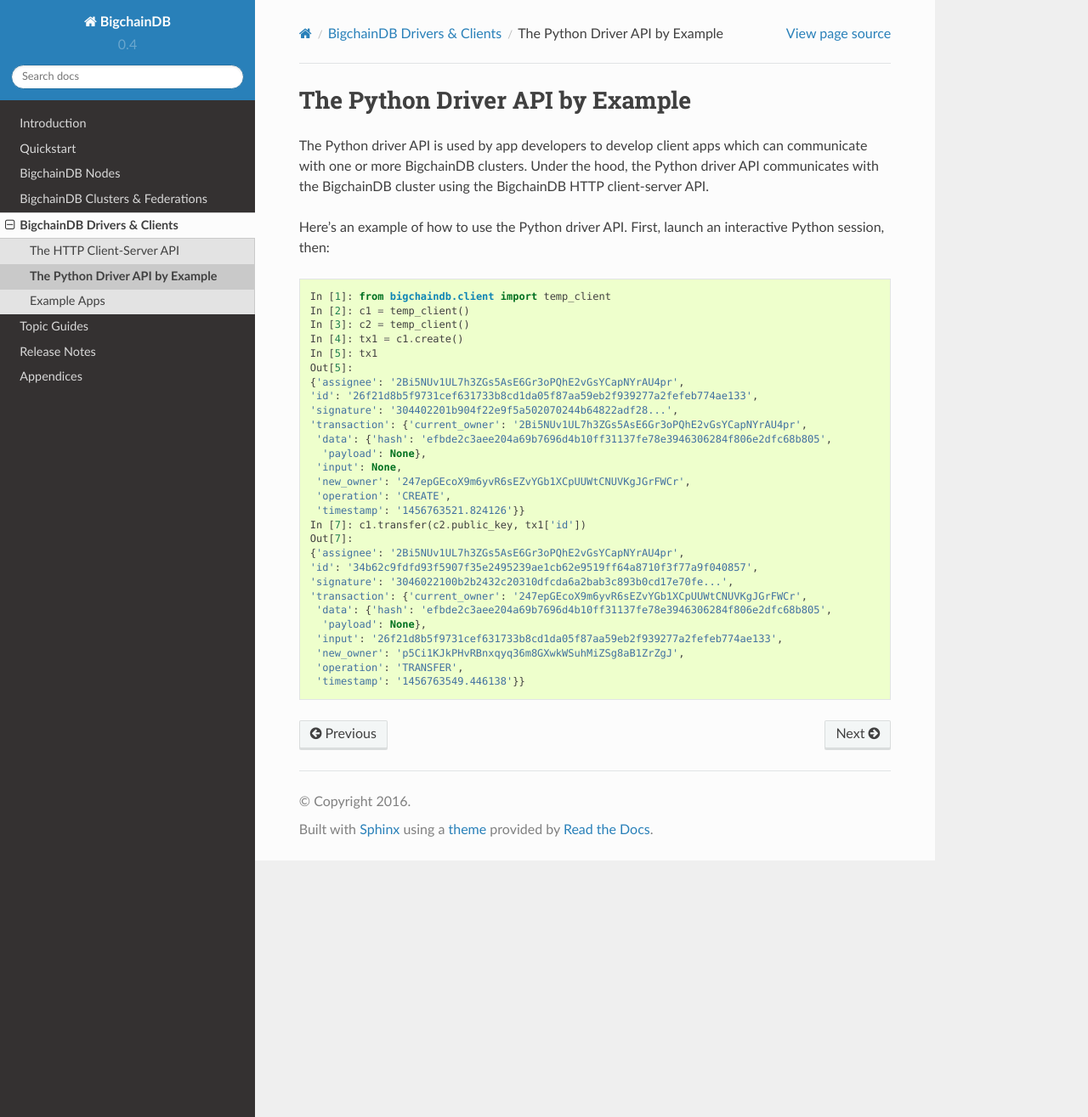
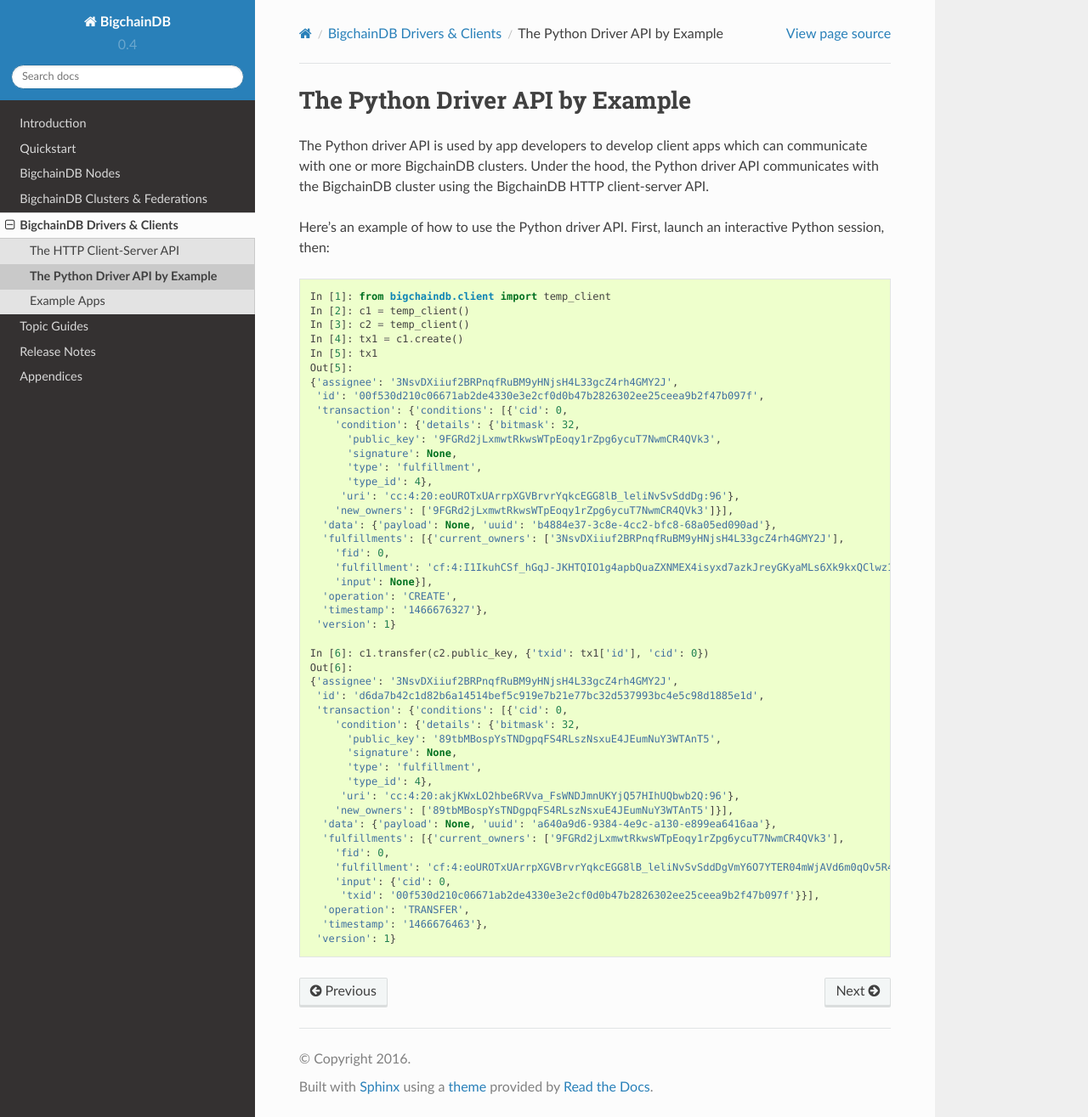
Before and after one commit to thematerials-network/bigchaindb-node, a Sphinx documentation site: the page built from bigchaindb/docs/source/drivers-clients/python-driver-api-examples.md, in a window 1280 px wide and 1315 px high. Shown: the whole window at 85% size. Built offline with Sphinx 7.4.7 and the Read the Docs theme 2.0.0, drawn with Linux system fonts in a browser that asks for light colours.

Commit message:
Docs: updated 'The Python Driver API by Example'

````diff
--- a/bigchaindb/docs/source/drivers-clients/python-driver-api-examples.md
+++ b/bigchaindb/docs/source/drivers-clients/python-driver-api-examples.md
@@ -10,26 +10,44 @@ In [3]: c2 = temp_client()
 In [4]: tx1 = c1.create()
 In [5]: tx1
 Out[5]:
-{'assignee': '2Bi5NUv1UL7h3ZGs5AsE6Gr3oPQhE2vGsYCapNYrAU4pr',
-'id': '26f21d8b5f9731cef631733b8cd1da05f87aa59eb2f939277a2fefeb774ae133',
-'signature': '304402201b904f22e9f5a502070244b64822adf28...',
-'transaction': {'current_owner': '2Bi5NUv1UL7h3ZGs5AsE6Gr3oPQhE2vGsYCapNYrAU4pr',
- 'data': {'hash': 'efbde2c3aee204a69b7696d4b10ff31137fe78e3946306284f806e2dfc68b805',
-  'payload': None},
- 'input': None,
- 'new_owner': '247epGEcoX9m6yvR6sEZvYGb1XCpUUWtCNUVKgJGrFWCr',
- 'operation': 'CREATE',
- 'timestamp': '1456763521.824126'}}
-In [7]: c1.transfer(c2.public_key, tx1['id'])
-Out[7]:
-{'assignee': '2Bi5NUv1UL7h3ZGs5AsE6Gr3oPQhE2vGsYCapNYrAU4pr',
-'id': '34b62c9fdfd93f5907f35e2495239ae1cb62e9519ff64a8710f3f77a9f040857',
-'signature': '3046022100b2b2432c20310dfcda6a2bab3c893b0cd17e70fe...',
-'transaction': {'current_owner': '247epGEcoX9m6yvR6sEZvYGb1XCpUUWtCNUVKgJGrFWCr',
- 'data': {'hash': 'efbde2c3aee204a69b7696d4b10ff31137fe78e3946306284f806e2dfc68b805',
-  'payload': None},
- 'input': '26f21d8b5f9731cef631733b8cd1da05f87aa59eb2f939277a2fefeb774ae133',
- 'new_owner': 'p5Ci1KJkPHvRBnxqyq36m8GXwkWSuhMiZSg8aB1ZrZgJ',
- 'operation': 'TRANSFER',
- 'timestamp': '1456763549.446138'}}
+{'assignee': '3NsvDXiiuf2BRPnqfRuBM9yHNjsH4L33gcZ4rh4GMY2J',
+ 'id': '00f530d210c06671ab2de4330e3e2cf0d0b47b2826302ee25ceea9b2f47b097f',
+ 'transaction': {'conditions': [{'cid': 0,
+    'condition': {'details': {'bitmask': 32,
+      'public_key': '9FGRd2jLxmwtRkwsWTpEoqy1rZpg6ycuT7NwmCR4QVk3',
+      'signature': None,
+      'type': 'fulfillment',
+      'type_id': 4},
+     'uri': 'cc:4:20:eoUROTxUArrpXGVBrvrYqkcEGG8lB_leliNvSvSddDg:96'},
+    'new_owners': ['9FGRd2jLxmwtRkwsWTpEoqy1rZpg6ycuT7NwmCR4QVk3']}],
+  'data': {'payload': None, 'uuid': 'b4884e37-3c8e-4cc2-bfc8-68a05ed090ad'},
+  'fulfillments': [{'current_owners': ['3NsvDXiiuf2BRPnqfRuBM9yHNjsH4L33gcZ4rh4GMY2J'],
+    'fid': 0,
+    'fulfillment': 'cf:4:I1IkuhCSf_hGqJ-JKHTQIO1g4apbQuaZXNMEX4isyxd7azkJreyGKyaMLs6Xk9kxQClwz1nQiKM6OMRk7fdusN0373szGbq-PppnsjY6ilbx1JmP-IH7hdjjwjjx9coM',
+    'input': None}],
+  'operation': 'CREATE',
+  'timestamp': '1466676327'},
+ 'version': 1}
+
+In [6]: c1.transfer(c2.public_key, {'txid': tx1['id'], 'cid': 0})
+Out[6]:
+{'assignee': '3NsvDXiiuf2BRPnqfRuBM9yHNjsH4L33gcZ4rh4GMY2J',
+ 'id': 'd6da7b42c1d82b6a14514bef5c919e7b21e77bc32d537993bc4e5c98d1885e1d',
+ 'transaction': {'conditions': [{'cid': 0,
+    'condition': {'details': {'bitmask': 32,
+      'public_key': '89tbMBospYsTNDgpqFS4RLszNsxuE4JEumNuY3WTAnT5',
+      'signature': None,
+      'type': 'fulfillment',
+      'type_id': 4},
+     'uri': 'cc:4:20:akjKWxLO2hbe6RVva_FsWNDJmnUKYjQ57HIhUQbwb2Q:96'},
+    'new_owners': ['89tbMBospYsTNDgpqFS4RLszNsxuE4JEumNuY3WTAnT5']}],
+  'data': {'payload': None, 'uuid': 'a640a9d6-9384-4e9c-a130-e899ea6416aa'},
+  'fulfillments': [{'current_owners': ['9FGRd2jLxmwtRkwsWTpEoqy1rZpg6ycuT7NwmCR4QVk3'],
+    'fid': 0,
+    'fulfillment': 'cf:4:eoUROTxUArrpXGVBrvrYqkcEGG8lB_leliNvSvSddDgVmY6O7YTER04mWjAVd6m0qOv5R44Cxpv_65OtLnNUD-HEgD-9z3ys4GvPf7BZF5dKSbAs_3a8yCQM0bkCcqkB',
+    'input': {'cid': 0,
+     'txid': '00f530d210c06671ab2de4330e3e2cf0d0b47b2826302ee25ceea9b2f47b097f'}}],
+  'operation': 'TRANSFER',
+  'timestamp': '1466676463'},
+ 'version': 1}
 ```
````
